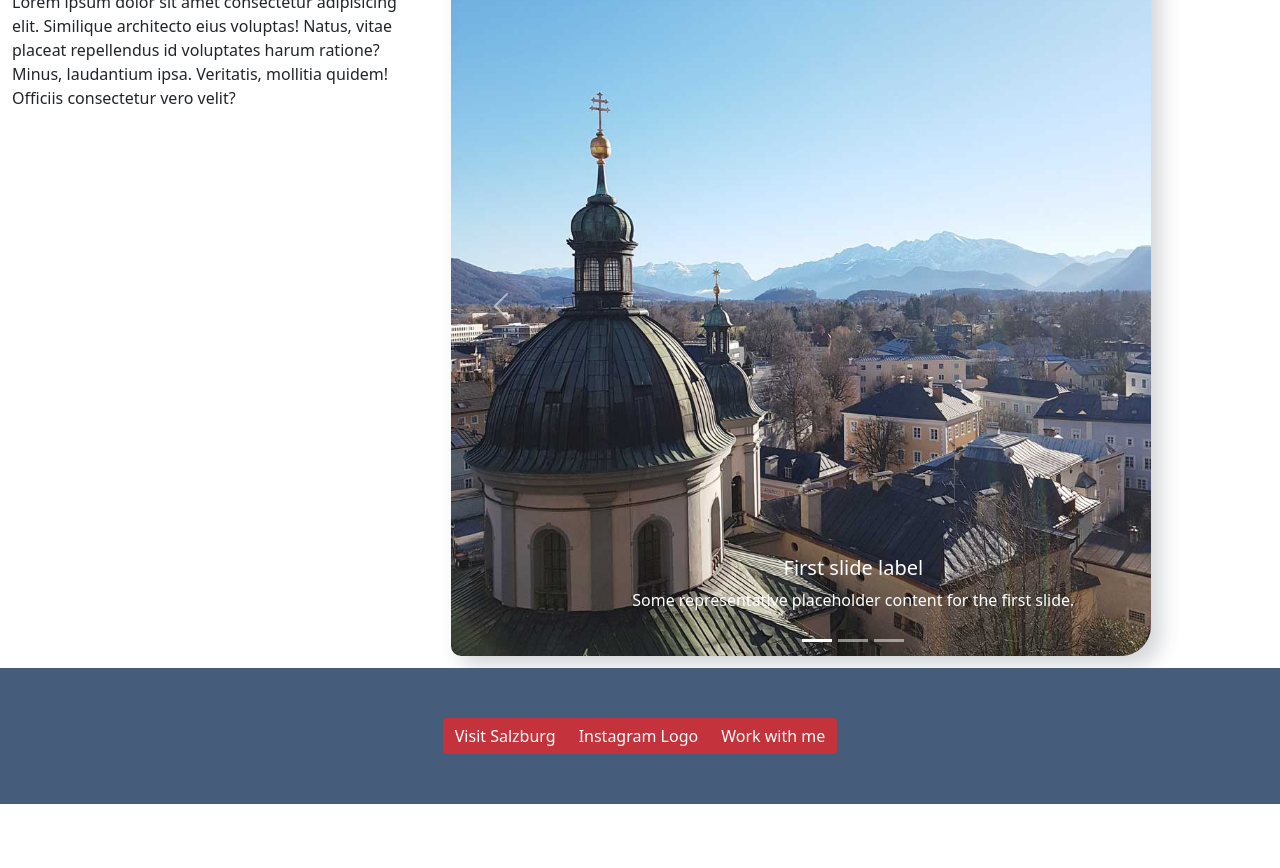
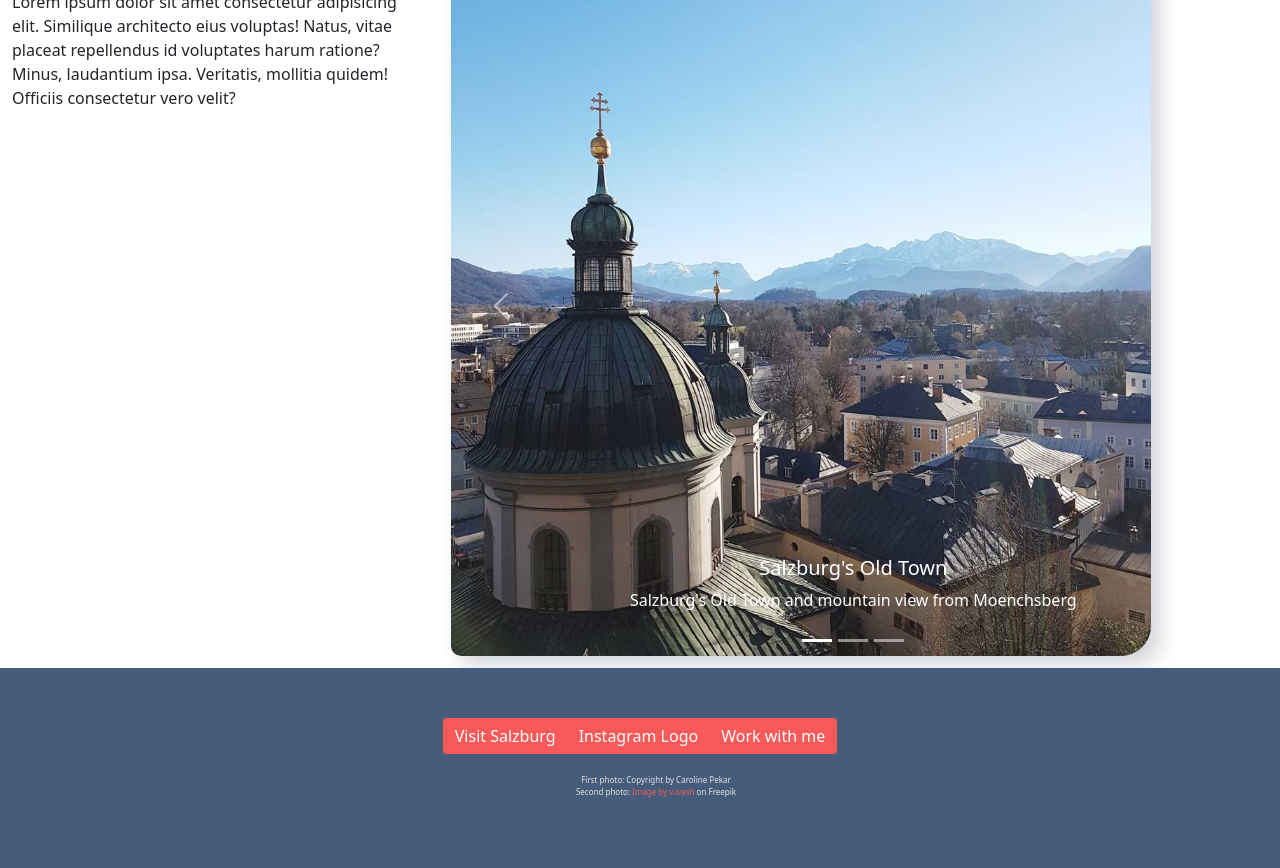
Before and after one commit to carpek/hometown-challenge, a plain HTML site: page index.html in a window 1280 px wide. Shown: the part 112-980 px from the top of the page. Before the commit the page ends 916 px from the top, so only its background shows below. Drawn offline with nearby package versions, Linux system fonts and the light colour scheme.

Commit message:
added other pictures and picture credits in footer

```diff
--- a/index.html
+++ b/index.html
@@ -28,21 +28,21 @@
             <div class="carousel-inner">
               <div class="carousel-item active">
 
-                <img src="/src/sbg-web.jpg" class="d-block w-100" alt="...">
+                <img src="/src/sbg-web.jpg" class="d-block w-100" alt="Salzburg Old Town and mountain view from Moenchsberg">
                 <div class="carousel-caption d-none d-md-block">
-                  <h5>First slide label</h5>
-                  <p>Some representative placeholder content for the first slide.</p>
+                  <h5>Salzburg's Old Town</h5>
+                  <p>Salzburg's Old Town and mountain view from Moenchsberg</p>
                 </div>
               </div>
               <div class="carousel-item">
-                <img src="..." class="d-block w-100" alt="...">
+                <img src="/src/skiing.jpg" class="d-block w-100" alt="...">
                 <div class="carousel-caption d-none d-md-block">
                   <h5>Second slide label</h5>
                   <p>Some representative placeholder content for the second slide.</p>
                 </div>
               </div>
               <div class="carousel-item">
-                <img src="..." class="d-block w-100" alt="...">
+                <img src="/src/mozart.jpg" class="d-block w-100" alt="...">
                 <div class="carousel-caption d-none d-md-block">
                   <h5>Third slide label</h5>
                   <p>Some representative placeholder content for the third slide.</p>
@@ -65,12 +65,20 @@
 </div>
     <footer>
     <div class="d-flex justify-content-center">
+
     <div class="btn-group" role="group" aria-label="Basic example">
         <button type="button" class="btn btn-primary button">Visit Salzburg</button>
         <button type="button" class="btn btn-primary button">Instagram Logo</button>
         <button type="button" class="btn btn-primary button">Work with me</button>
       </div>
     </div>
+<div class="fotocredit">
+    <ul>
+    <li>  First photo: Copyright by Caroline Pekar</li>
+    <li> Second photo: <a href="https://www.freepik.com/free-photo/lace-sport-wood-smiling-fun_1057136.htm#query=skiing&position=2&from_view=search&track=sph">Image by v.ivash</a> on Freepik</li>
+</ul>
+</div>
+
     </footer>
 
 
--- a/styles.css
+++ b/styles.css
@@ -1,15 +1,27 @@
 h1 {
-    color: #C4323C;
+    color: #f95959;
 }
 
+a {
+   color: #f95959;
+   text-decoration: none;
+}
+
+a:hover {
+    color: #e3e3e3;
+    text-decoration: underline;
+}
+
+
+
 .button {
-    background-color: #C4323C;
+    background-color: #f95959;
     border: none;
 }
 
 .button:hover {
-    background-color: #e3e3e3;;
-    color: #C4323C;
+    background-color: #e3e3e3;
+    color: #f95959;
 }
 
 img {
@@ -24,3 +36,15 @@ footer {
     padding: 50px;
     margin-bottom: 0;
 }
+
+.fotocredit {
+    margin: 20px;
+    color: #e3e3e3;
+    text-align: center;
+    font-size: 8px;
+
+
+}
+.fotocredit li {
+    list-style: none;
+}
```
Also changed, not shown: src/mozart.jpg (added), src/skiing.jpg (added).
